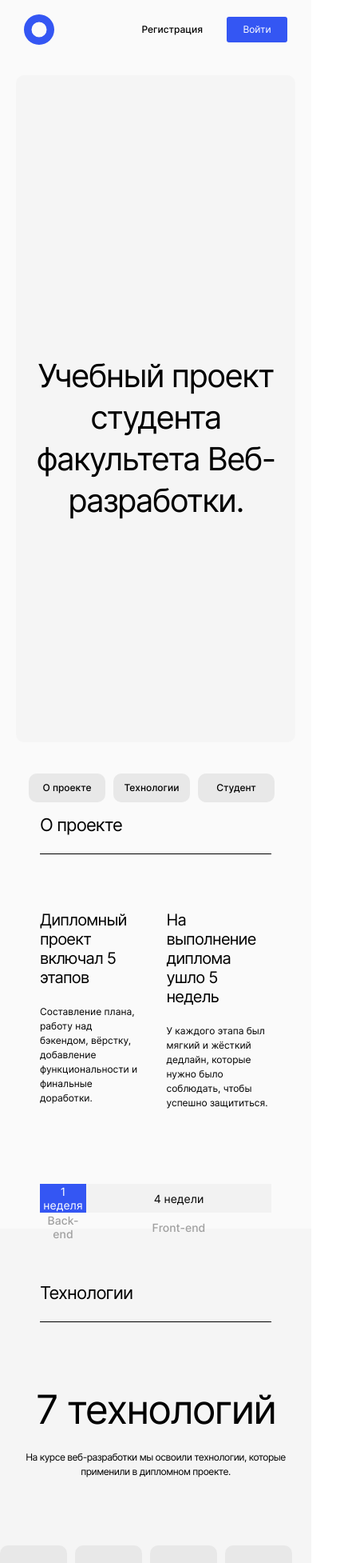
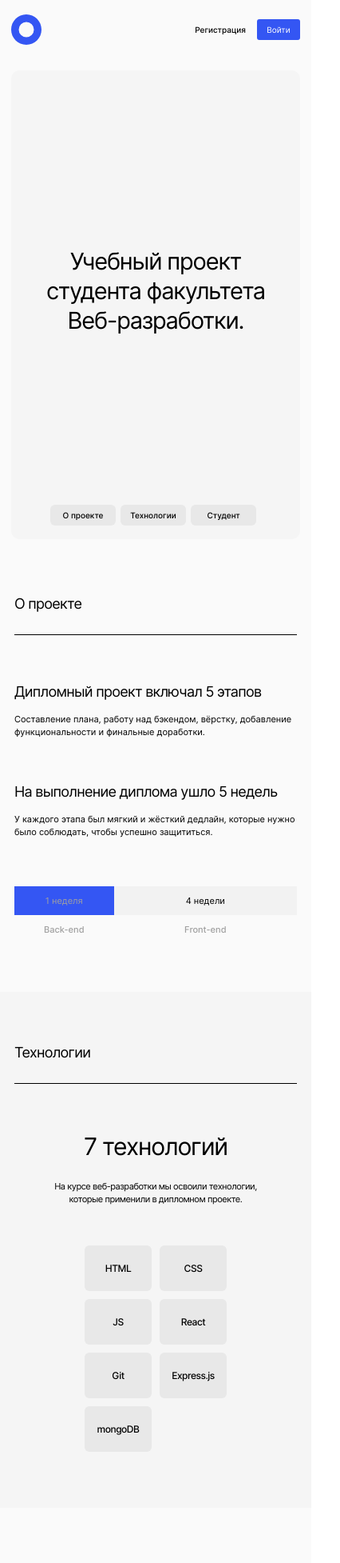
Before and after one commit to Ilia853/movies-explorer-frontend, a React (Create React App) app: page / in a window 390 px wide. Shown: the top 1954 px of the page at 80% size, 426 px wide, since content can reach past the window. Built offline with nearby package versions, Linux system fonts and the light colour scheme; the HTML template or start-up script is replaced by a standard one.

Commit message:
main-full

```diff
--- a/src/components/AboutMe/AboutMe.css
+++ b/src/components/AboutMe/AboutMe.css
@@ -86,3 +86,55 @@
         margin: 87px 0 0;
     }
 }
+
+@media screen and (max-width: 600px) {
+    .about-me__information {
+        flex-direction: column-reverse;
+    }
+    .about-me__photo {
+        width: 300px;
+        height: 400px;
+        margin: auto;
+    }
+    .about-me__text {
+        display: flex;
+        flex-direction: column;
+        margin: 50px auto;
+    }
+    .about-me__discription {
+        margin: 20px 0 0 0;
+    }
+}
+
+@media screen and (max-width: 450px) {
+    .title__type_about-me {
+        margin: 70px 14px 0;
+    }
+    .about-me__photo {
+        width: 292px;
+        height: 352px;
+    }
+    .about-me__information {
+        margin: 60px 14px 0;
+    }
+    .about-me__text {
+        margin: 40px auto;
+    }
+    .about-me__name {
+        font-size: 30px;
+        line-height: normal;
+        letter-spacing: -1.2px;
+    }
+    .about-me__job-age {
+        font-size: 11px;
+        line-height: 16px;
+        margin: 20px 0 0;
+    }
+    .about-me__discription {
+        font-size: 11px;
+        line-height: 16px;
+    }
+    .about-me__github {
+        margin: 40px 0 0;
+    }
+}
--- a/src/components/AboutMe/AboutMe.js
+++ b/src/components/AboutMe/AboutMe.js
@@ -3,7 +3,7 @@ import React from "react";
 export default function AboutMe() {
     return (
         <section className="about-me">
-          <div className="title">
+          <div className="title title__type_about-me">
             <h2 className="title__text">Студент</h2>
           </div>
           <div className="about-me__information">
--- a/src/components/AboutProject/AboutProject.css
+++ b/src/components/AboutProject/AboutProject.css
@@ -120,8 +120,6 @@
     }
     .discription__cell-text {
         margin: 22px 0 0;
-    }
-    .discription__cell-text {
         font-size: 12px;
         line-height: 18px;
     }
@@ -129,3 +127,57 @@
         margin: 92px 50px 90px 50px;
     }
 }
+
+@media screen and (max-width: 570px) {
+    .discription {
+        flex-direction: column;
+    }
+    .discription__cell:last-child {
+        margin: 0;
+    }
+    .discription__cell-title {
+        margin: 60px 0 0;
+    }
+}
+
+@media screen and (max-width: 450px) {
+    .about-project {
+        height: auto;
+    }
+    .title {
+        margin: 70px 18px 0 18px;
+    }
+    .title__text {
+        margin: 0 0 28px;
+        font-size: 18px;
+        letter-spacing: -0.72px;
+    }
+    .discription {
+        margin: 0 18px;
+    }
+    .discription__cell-title {
+        color: #000;
+        font-size: 18px;
+        letter-spacing: -0.72px;
+    }
+    .discription__cell:last-child {
+        margin-top: -4px;
+    }
+    .discription__cell-text {
+        margin: 16px 0 0;
+        font-size: 11px;
+        line-height: 16px;
+    }
+    .table {
+        margin: 60px 18px 60px 18px;
+    }
+    .table__cell-short {
+        width: 35.2%;
+        color: #A0A0A0;
+        font-size: 11px;
+    }
+    .table__cell-long {
+        width: 64.8%;
+        font-size: 11px;
+    }
+}
--- a/src/components/Footer/Footer.css
+++ b/src/components/Footer/Footer.css
@@ -50,3 +50,41 @@
         margin: 20px 30px;
     }
 }
+
+@media screen and (max-width: 450px) {
+    .footer {
+        height: auto;
+    }
+    .footer__text {
+        margin: 59px auto 0;
+        font-size: 12px;
+        line-height: normal;
+    }
+    .footer__wrapper {
+        flex-direction: column-reverse;
+        align-items: center;
+        margin: 0 auto;
+    }
+    .footer__links {
+        display: flex;
+        flex-direction: column;
+        align-items: center;
+    }
+    .footer__praktikum {
+        margin: 30px auto 0;
+        font-size: 12px;
+        line-height: normal;
+    }
+    .footer__github {
+        color: #000;
+        font-size: 12px;
+        line-height: normal;
+        margin: 12px auto 0;
+    }
+    .footer__date {
+        color: #A0A0A0;
+        font-size: 12px;
+        line-height: normal;
+        margin: 30px auto 20px;
+    }
+}
--- a/src/components/Header/Header.css
+++ b/src/components/Header/Header.css
@@ -43,7 +43,7 @@
     margin-top: 21px;
 }
 
-@media screen and (max-width: 850px) {
+@media screen and (max-width: 950px) {
     .header__sign-links {
         margin-right: 30px;
     }
@@ -51,3 +51,25 @@
         margin-left: 30px;
     }
 }
+
+@media screen and (max-width: 450px) {
+    .header__sign-links {
+        margin-right: 14px;
+    }
+    .header__logo {
+        margin-left: 14px;
+    }
+    .header__sign-up {
+        margin-top: 29px;
+        margin-right: 14px;
+        font-size: 10px;
+        line-height: 16px;
+    }
+    .header__sign-in {
+        width: 54px;
+        height: 26px;
+        margin-top: 24px;
+        font-size: 10px;
+        line-height: 16px;
+    }
+}
--- a/src/components/NavTab/NavTab.css
+++ b/src/components/NavTab/NavTab.css
@@ -25,3 +25,16 @@
         margin-top: 315px;
     }
 }
+
+@media screen and (max-width: 450px) {
+    .nav-tab {
+        margin-top: 212px;
+    }
+    .nav-tab__button {
+        width: 82px;
+        height: 26px;
+        border-radius: 6px;
+        font-size: 10px;
+        margin-right: 6px;
+    }
+}
--- a/src/components/Portfolio/Portfolio.css
+++ b/src/components/Portfolio/Portfolio.css
@@ -60,3 +60,26 @@
         margin-bottom: 90px;
     }
 }
+
+@media screen and (max-width: 450px) {
+    .portfolio__wrapper {
+        margin: 0 14px 0;
+    }
+    .portfolio__title {
+        margin: 30px 0 20px;
+        font-size: 14px;
+        line-height: 20px;
+    }
+    .portfolio__site {
+        font-size: 18px;
+        line-height: 28px;
+        letter-spacing: -0.72px;
+    }
+    .portfolio__link-img {
+        margin: 28px 5px 0 0;
+        width: 12px;
+    }
+    .portfolio__block:last-child {
+        margin-bottom: 70px;
+    }
+}
--- a/src/components/Promo/Promo.css
+++ b/src/components/Promo/Promo.css
@@ -51,3 +51,21 @@
         letter-spacing: -1.6px;
     }
 }
+
+@media screen and (max-width: 450px) {
+    .promo {
+        height: 600px;
+    }
+    .promo__landing {
+        margin: 14px 14px 0;
+    }
+    .promo__landing-text-wrapper {
+        margin-top: 220px;
+        max-width: 292px;
+    }
+    .promo__landing-text {
+        font-size: 29px;
+        line-height: 37px;
+        letter-spacing: -1.16px;
+    }
+}
--- a/src/components/Techs/Techs.css
+++ b/src/components/Techs/Techs.css
@@ -63,3 +63,45 @@
         height: 57px;
     }
 }
+
+@media screen and (max-width: 700px) {
+    .nav-tab_type_techs {
+        display: grid;
+        grid-template-columns: repeat(auto-fit, minmax(84px, 1fr));
+        gap: 10px;
+        width: 40%;
+    }
+}
+
+@media screen and (max-width: 450px) {
+    .title_type_techs {
+        margin: 65px 18px 0 18px;
+    }
+    .promo__landing-text-wrapper_type_techs {
+        margin: 60px auto 0;
+    }
+    .promo__landing-text_type_techs {
+        font-size: 30px;
+        letter-spacing: -1.2px;
+        line-height: normal;
+    }
+    .techs-discription {
+        font-size: 11px;
+        font-weight: 400;
+        line-height: 16px;
+        letter-spacing: -0.44px;
+        margin: 24px 0 0;
+    }
+    .nav-tab_type_techs {
+        display: grid;
+        grid-template-columns: repeat(auto-fit, minmax(84px, 1fr));
+        gap: 10px;
+        width: 178px;
+        margin: 50px auto 70px;
+    }
+    .nav-tab__button_type_techs {
+        font-size: 12px;
+        line-height: normal;
+        letter-spacing: -0.48px;
+    }
+}
```
